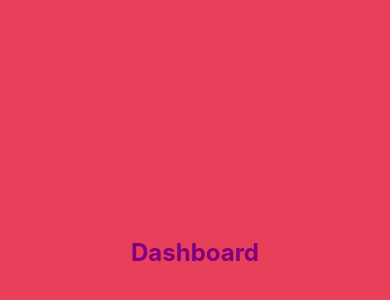
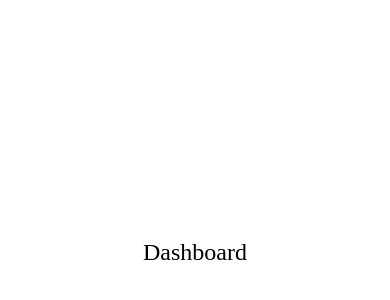
Before and after one commit to jardelbordignon/ReactNative-GoFinance, a React Native app: screen / in a window 390 px wide. Shown: the part 170-470 px from the top of the page. Built offline with nearby package versions, Linux system fonts and the light colour scheme.

Commit message:
feat: configurado fonts no estilo global

```diff
--- a/src/screens/Dashboard/styles.ts
+++ b/src/screens/Dashboard/styles.ts
@@ -5,11 +5,10 @@ export const Container = styled.View`
   justify-content: center;
   align-items: center;
 
-  background-color: ${({ theme }) => theme.colors.attention};
+  background-color: ${({ theme }) => theme.colors.shape};
 `
 
 export const Title = styled.Text`
+  font-family: ${({ theme }) => theme.fonts.bold};
   font-size: 24px;
-  font-weight: bold;
-  color: purple;
 `
--- a/src/styles/theme.ts
+++ b/src/styles/theme.ts
@@ -12,4 +12,9 @@ export const theme = {
     text: '#969CB2',
     background: '#F0F2F5',
   },
+  fonts: {
+    regular: 'Poppins-Regular',
+    medium: 'Poppins-Medium',
+    bold: 'Poppins-Bold',
+  },
 }
```
